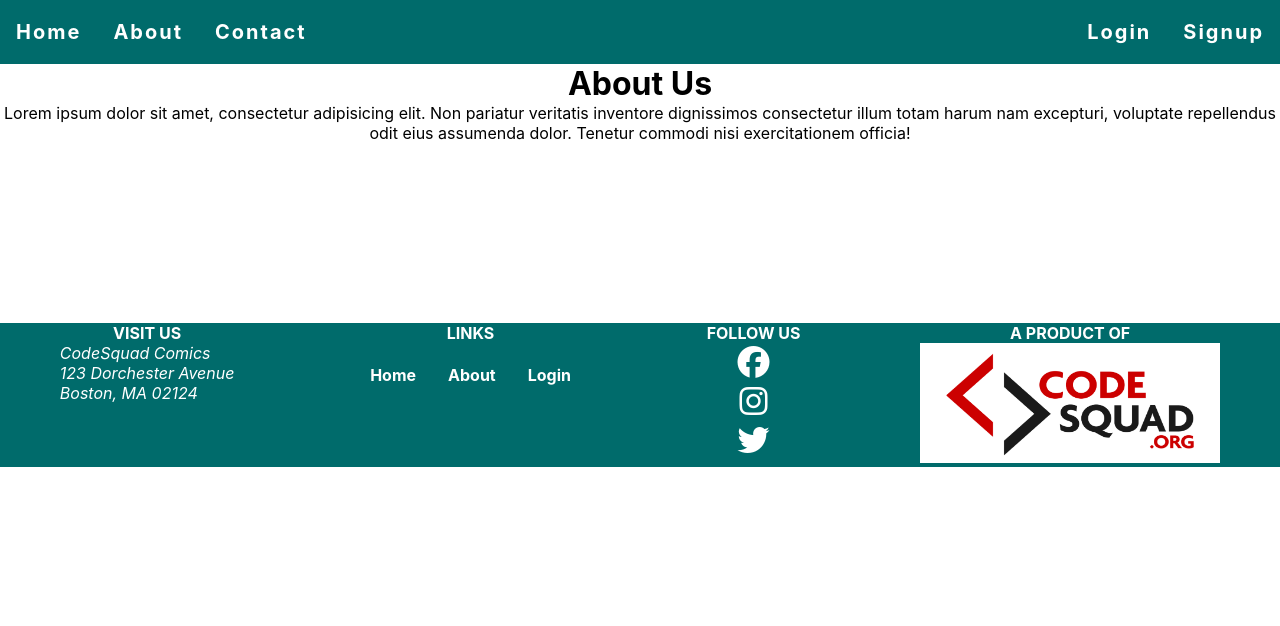
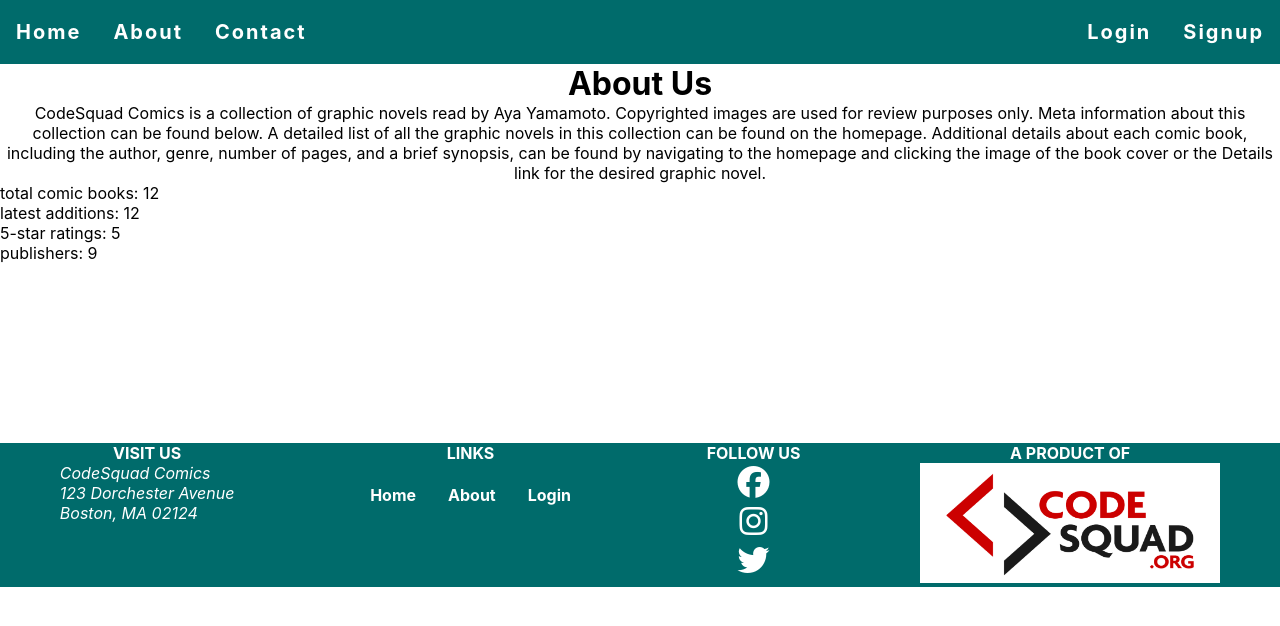
Before and after one commit to yusufalp/carols-bookstore-client, a React (Create React App) app: page /about in a window 1280 px wide. Shown: the top 626 px of the page. Built offline with nearby package versions, Linux system fonts and the light colour scheme.

Commit message:
update About content

```diff
--- a/src/pages/About.js
+++ b/src/pages/About.js
@@ -5,11 +5,21 @@ const About = () => {
     <React.Fragment>
       <h1>About Us</h1>
       <p>
-        Lorem ipsum dolor sit amet, consectetur adipisicing elit. Non pariatur
-        veritatis inventore dignissimos consectetur illum totam harum nam
-        excepturi, voluptate repellendus odit eius assumenda dolor. Tenetur
-        commodi nisi exercitationem officia!
+        CodeSquad Comics is a collection of graphic novels read by Aya Yamamoto.
+        Copyrighted images are used for review purposes only. Meta information
+        about this collection can be found below. A detailed list of all the
+        graphic novels in this collection can be found on the homepage.
+        Additional details about each comic book, including the author, genre,
+        number of pages, and a brief synopsis, can be found by navigating to the
+        homepage and clicking the image of the book cover or the Details link
+        for the desired graphic novel.
       </p>
+      <ul class="collection-list">
+        <li class="about-collection">total comic books: 12</li>
+        <li class="about-collection">latest additions: 12</li>
+        <li class="about-collection">5-star ratings: 5</li>
+        <li class="about-collection">publishers: 9</li>
+      </ul>
     </React.Fragment>
   );
 };
```
